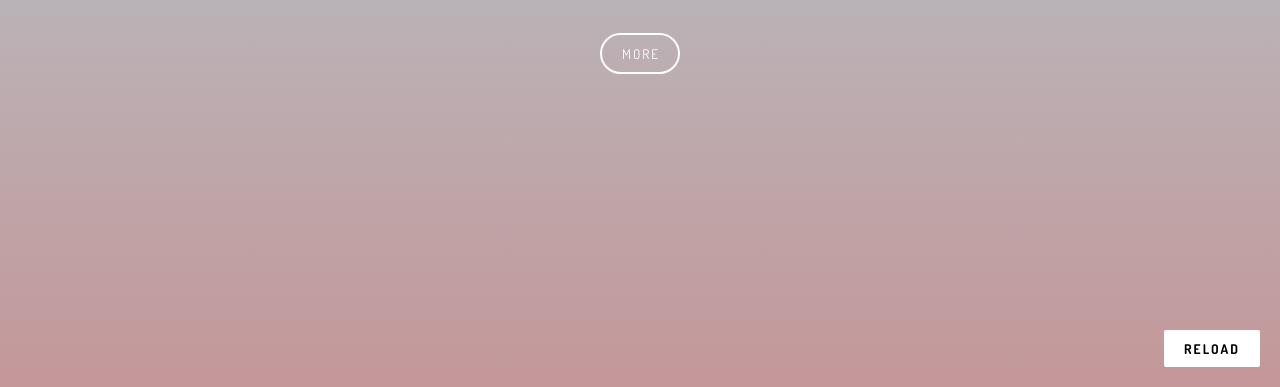
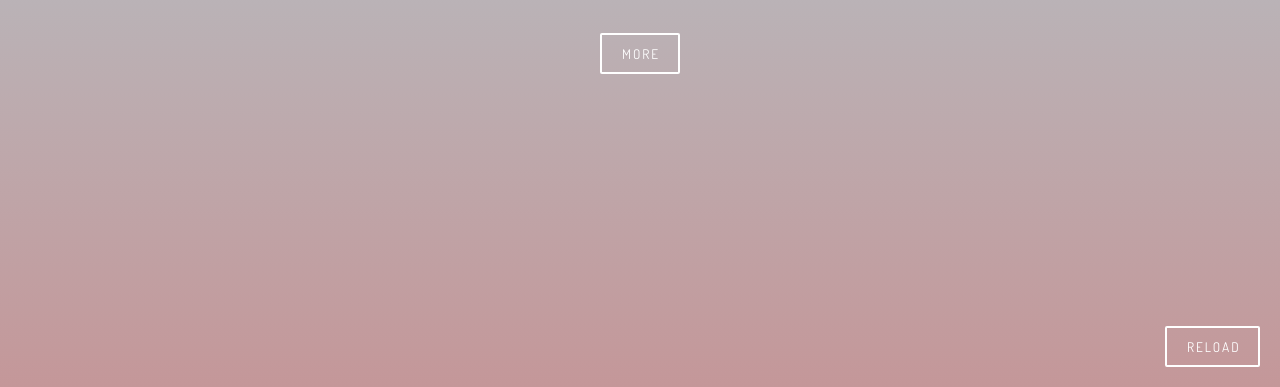
Before and after one commit to kjdekajlo/carolaine, a plain HTML site: page index.html in a window 1280 px wide. Shown: the part 413-800 px from the top of the page. Drawn offline with nearby package versions, Linux system fonts and the light colour scheme; a web font is replaced by a local one.

Commit message:
changed the look of all the main buttons

```diff
--- a/index.html
+++ b/index.html
@@ -14,7 +14,8 @@
     <link href="https://fonts.googleapis.com/css?family=Marcellus|Marcellus+SC" rel="stylesheet">
     <link href="https://fonts.googleapis.com/css?family=Dosis:200,400,700" rel="stylesheet">
 
-    <link rel="stylesheet" href="https://use.fontawesome.com/releases/v5.8.1/css/all.css" integrity="sha384-50oBUHEmvpQ+1lW4y57PTFmhCaXp0ML5d60M1M7uH2+nqUivzIebhndOJK28anvf" crossorigin="anonymous">
+    <link rel="stylesheet" href="https://use.fontawesome.com/releases/v5.8.1/css/all.css"
+        integrity="sha384-50oBUHEmvpQ+1lW4y57PTFmhCaXp0ML5d60M1M7uH2+nqUivzIebhndOJK28anvf" crossorigin="anonymous">
 </head>
 
 <body>
@@ -30,6 +31,7 @@
     <div id="container">
         <div class="theme">
             <p id="title">human</p>
+            <div id="profile-links"></div>
             <button>more</button>
         </div>
     </div>
--- a/style.css
+++ b/style.css
@@ -47,8 +47,7 @@ nav {
 }
 
 #links a:hover,
-#logoname a:hover,
-button#reload:hover {
+#logoname a:hover {
     filter: brightness(70%);
     transition: 0.2s;
 }
@@ -61,21 +60,16 @@ button#reload:hover {
 }
 
 button#reload {
-    background-color: #fff;
-    border: none;
+    width: 95px;
+    height: auto;
     position: absolute;
     bottom: 20px;
     right: 20px;
     padding: 10px 20px;
-    text-transform: uppercase;
-    font-family: "Dosis";
-    font-weight: bold;
-    border-radius: 2px;
-    letter-spacing: 2px;
-    cursor: pointer;
+    text-align: center;
 }
 
-.theme button:hover {
+button:hover {
     background-color: #fff;
     color: #000;
     transition: 0.3s;
@@ -83,13 +77,13 @@ button#reload {
     width: 80px;
 }
 
-.theme button {
+button {
     background-color: rgba(0, 0, 0, 0);
     padding: 10px 20px;
     text-transform: uppercase;
     font-family: "Dosis";
     color: #fff;
-    border-radius: 50px;
+    border-radius: 2px;
     letter-spacing: 2px;
     cursor: pointer;
     margin-top: -70px;
@@ -99,7 +93,7 @@ button#reload {
     transition: 0.3s;
 }
 
-.theme button:focus {
+button:focus {
     outline: none;
 }
 
```
